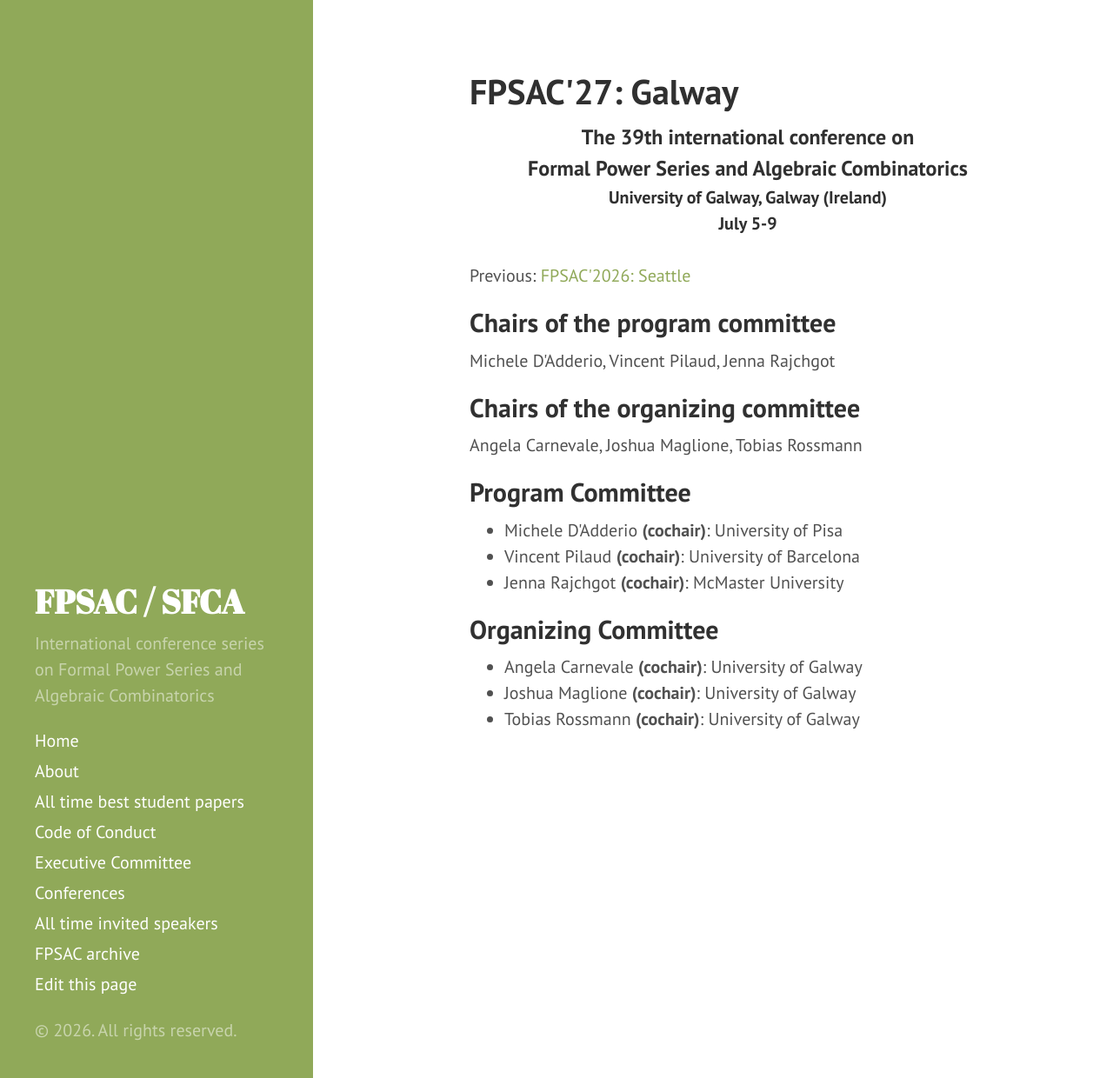
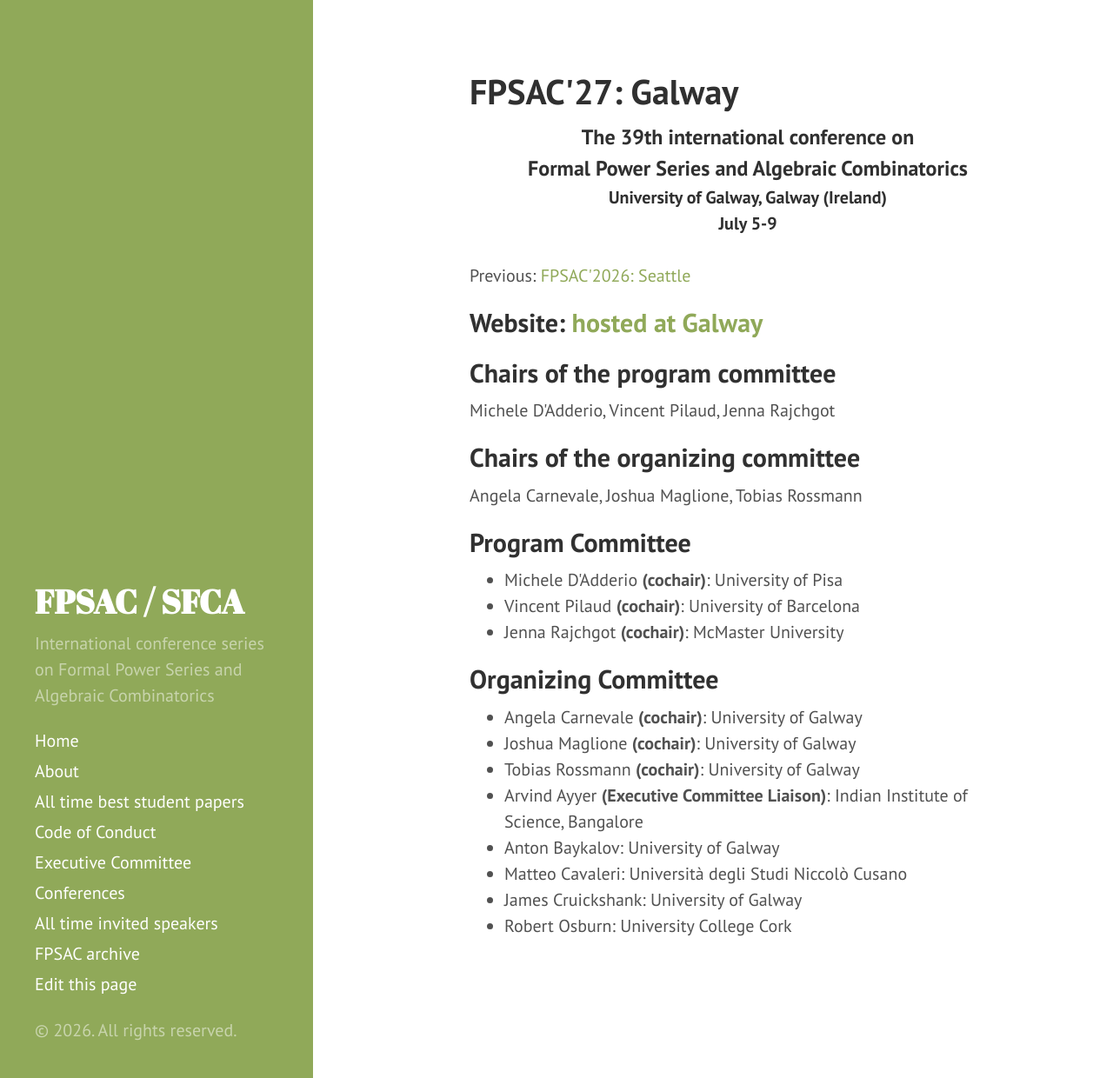
Before and after one commit to FPSAC/FPSAC.github.io, a Jekyll site: the page built from _confs/fpsac-2027.md, in a window 1280 px wide and 1240 px high. Shown: the whole window at 87% size. Built offline with Jekyll 4.4.1, drawn with Linux system fonts in a browser that asks for light colours.

Commit message:
added site and some committee members

```diff
--- a/_confs/fpsac-2027.md
+++ b/_confs/fpsac-2027.md
@@ -6,6 +6,7 @@
 town: Galway
 country: Ireland
 dates: July 5-9
+site: https://maths.universityofgalway.ie/fpsac2027/commit/
 
 program_committee:
 - name: Michele D'Adderio
@@ -28,4 +29,15 @@
 - name: Tobias Rossmann
   affiliation: University of Galway
   role: cochair
+- name: Arvind Ayyer
+  affiliation: Indian Institute of Science, Bangalore
+  role: Executive Committee Liaison
+- name: Anton Baykalov
+  affiliation: University of Galway
+- name: Matteo Cavaleri
+  affiliation: Università degli Studi Niccolò Cusano
+- name: James Cruickshank
+  affiliation: University of Galway
+- name: Robert Osburn
+  affiliation: University College Cork
 ---
```
